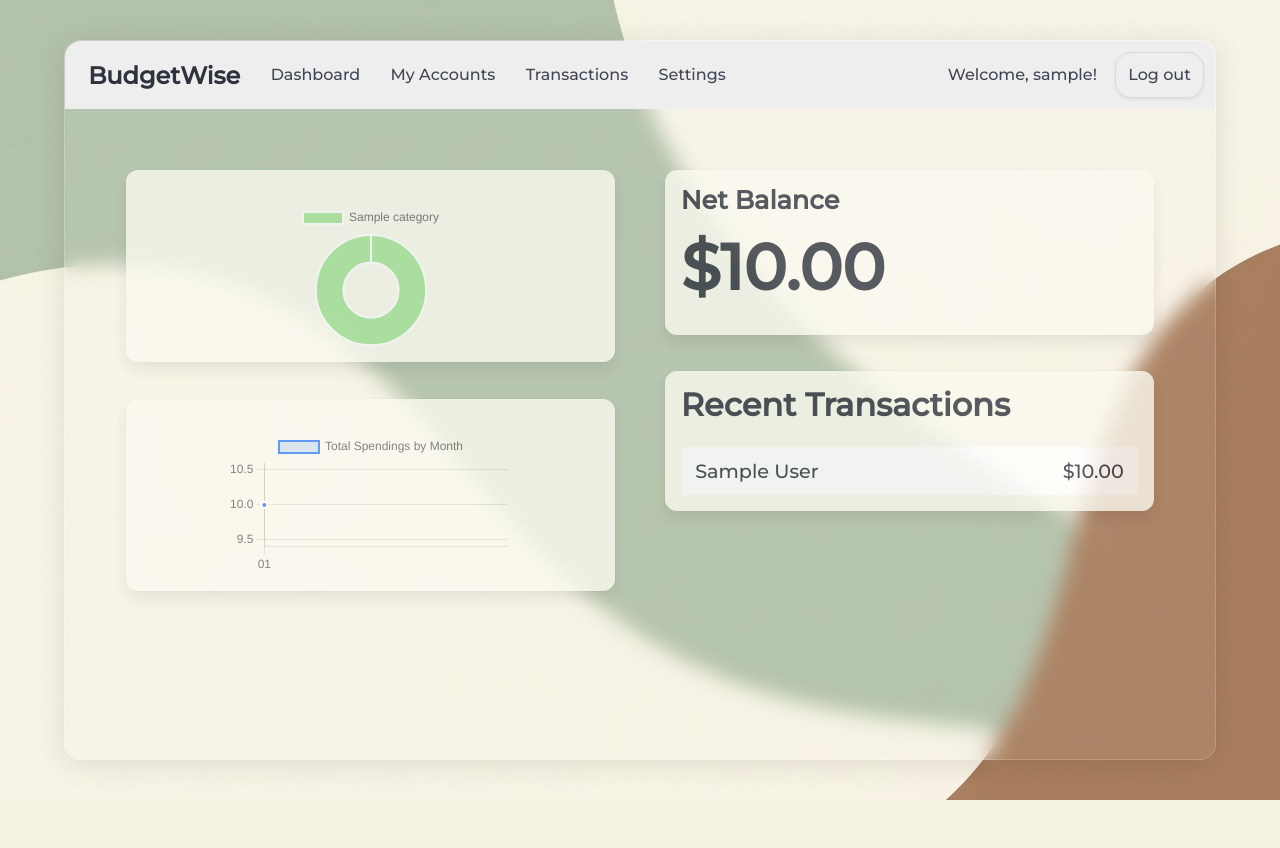
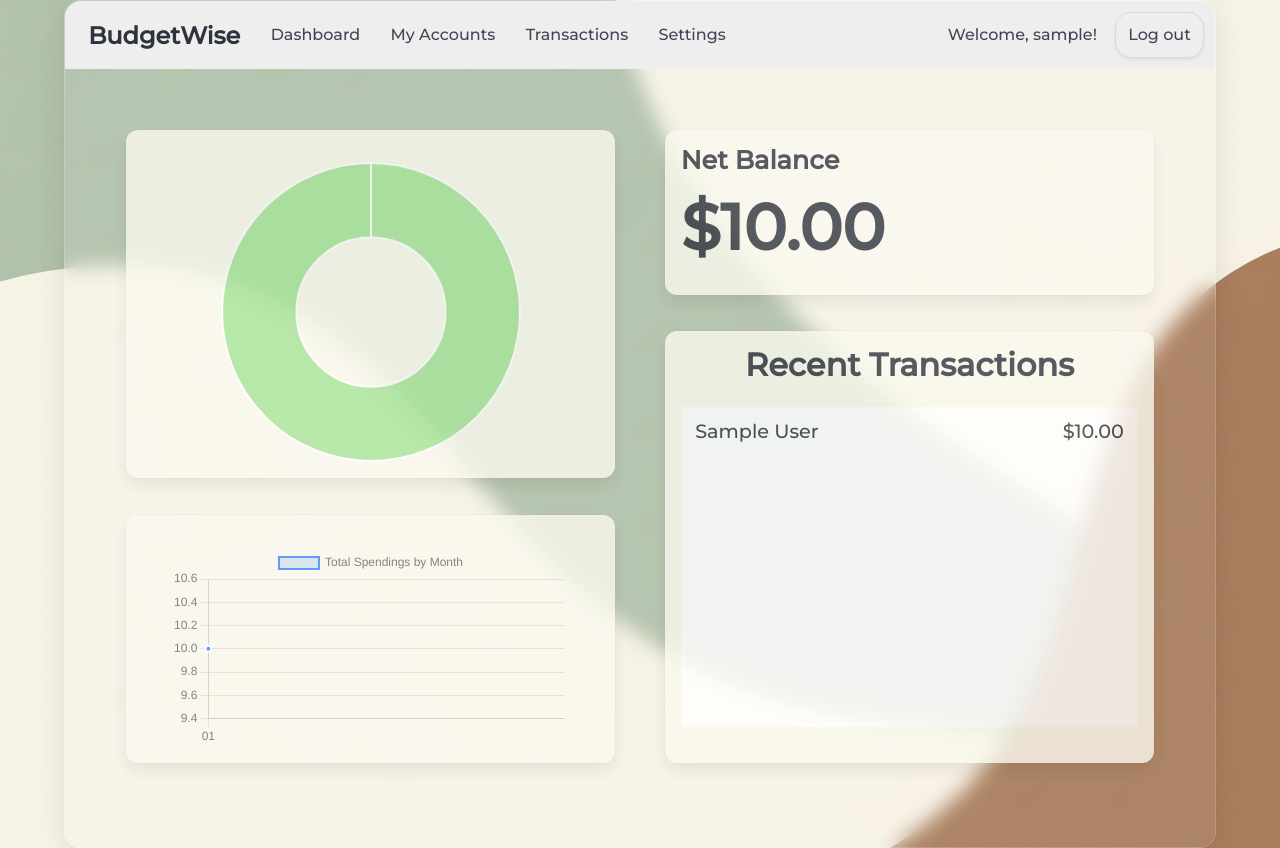
Before and after one commit to bugrick-dev/BudgetWise, a Flask app: page / in a window 1280 px wide. Before the commit the page ends 800 px from the top, so only its background shows below. Run offline with Flask 2, Linux system fonts and the light colour scheme; the visitor is signed in with stand-in values (Sample User, id 1); tables that the repository leaves empty hold one stand-in row (values such as "Sample post").

Commit message:
Added demo video

```diff
--- a/app.py
+++ b/app.py
@@ -74,19 +74,15 @@ def after_request(response):
 def add_default_categories():
     """Checks for and adds default categories to the database."""
     # Define your default categories here
-    default_categories = ['Groceries', 'Food', 'Rent', 'Transportation', 'Entertainment', 'Lifestyle', 'Luxury']
+    default_categories = ['Groceries', 'Food', 'Rent', 'Transportation', 'Entertainment', 'Lifestyle', 'Luxury', 'Other']
 
     print("Checking for default categories...")
     for category_name in default_categories:
-        # Check if the category already exists to avoid duplicates
-        exists = Category.query.filter_by(name=category_name).first()
-        if not exists:
-            # If it doesn't exist, create and add it
-            new_category = Category(name=category_name)       #pyright: ignore
-            db.session.add(new_category)
-            print(f"Added category: '{category_name}'")
-        else:
-            print(f"Category '{category_name}' already exists.")
+
+        new_category = Category(name=category_name)       #pyright: ignore
+        db.session.add(new_category)
+        print(f"Added category: '{category_name}'")
+
 
     db.session.commit()
     print("Default category check complete.")
@@ -110,7 +106,7 @@ def index():
     user = None
     if 'user_id' in session:
         user = User.query.get(session['user_id'])
-        accounts = Account.query.filter_by(user_id=user.id).all()                   #pyright: ignore
+        accounts = Account.query.filter_by(user_id=user.id).all()                   #pyright: ignore[reportOptionalMemberAccess]
         flag = None
         if Transaction.query.filter_by(user_id=user.id).all():                      #pyright: ignore
             flag = 1
@@ -183,7 +179,7 @@ def signup():
 @app.route("/login", methods=["GET", "POST"])
 def login():
 
-    session.clear()
+
 
     if request.method == "POST":
         username = request.form.get("username")
@@ -197,6 +193,7 @@ def login():
         if user is None or not check_password_hash(user.password_hash, password):
             return render_template("login.html", error="Invalid username or password")
 
+        session.clear()
         session["user_id"] = user.id
         session["username"] = user.username
 
@@ -249,15 +246,15 @@ def settings():
 @app.route("/delete_user", methods=["POST"])
 @login_required
 def delete_user():
-    user_id = session.get("user_id")
-    if user_id:
-        user = User.query.get(user_id)
-        if user:
-            db.session.delete(user)
-            db.session.commit()
-            session.clear()
-            return redirect(url_for("index"))
-    return redirect(url_for("settings"))
+
+    user = User.query.get(session.get("user_id"))
+    db.session.delete(user)
+    db.session.commit()
+    session.clear()
+    return redirect(url_for("index"))
+
+
+
 
 
 # Transactions Route
@@ -318,8 +315,6 @@ def add_transaction():
     category_id = request.form.get("category", type=int)
     try:
         account = Account.query.filter_by(id=account_id).first()
-
-
 
         new_transaction = Transaction(user_id=user_id,                  #pyright: ignore
                                     account_id=account_id,              #pyright: ignore
@@ -388,8 +383,5 @@ def delete_account(account_id):
     return redirect(url_for("accounts"))
 
 
-
-
-
 if __name__ == "__main__":
     app.run(debug=False)
--- a/templates/index.html
+++ b/templates/index.html
@@ -8,7 +8,7 @@
                 <!-- Left Column for Charts -->
                 <div class="column is-one-half-desktop is-full-mobile is-flex is-flex-direction-column">
                     <div class="box is-flex is-flex-grow-1">
-                        <div class="is-flex" style="justify-content: center; align-items: center; width: 100%; height: 90%; margin-top: 1rem;">
+                        <div class="is-flex" style="justify-content: center; align-items: center; width: 100%; height: 90%; margin-top: 1rem; min-height: 300px;">
                             {% if flag %}
                             <canvas id="donutChart"></canvas>
                             {% else %}
@@ -17,7 +17,7 @@
                         </div>
                     </div>
                     <div class="box is-flex is-flex-grow-1">
-                        <div class="is-flex" style="justify-content: center; align-items: center; width: 100%; height: 90%; margin-top: 1rem;">
+                        <div class="is-flex" style="justify-content: center; align-items: center; width: 100%; height: 90%; margin: 0; margin-top: 1rem; min-height: 200px;">
                             {% if flag %}
                             <canvas id="lineChart"></canvas>
                             {% else %}
@@ -39,10 +39,10 @@
                     </div>
 
                     <!-- Transactions Table -->
-                    <div class="box" id="transactions-table" style="text-align: left;">
+                    <div class="box is-flex is-flex-direction-column is-flex-grow-1" id="transactions-table" style="align-items: center; text-align: left;">
                         <h1 class="subtitle">Recent Transactions</h1>
                         {% if flag %}
-                        <table class="table is-fullwidth is-striped is-hoverable" style="text-align: center;">
+                        <table class="table is-fullwidth is-striped is-hoverable" style="height: 80%; text-align: center;">
                             <tbody>
                                 {% for account, transaction in transactions  %}
                                     <tr>
@@ -83,10 +83,17 @@ document.addEventListener('DOMContentLoaded', () => {
                 'rgba(210, 160, 120, 0.85)',
                 'rgba(235, 215, 190, 0.85)'
                 ],
-                hoverOffset: 4
+                hoverOffset: 4,
             }]
+        },
+        options: {
+            plugins: {
+                legend: {
+                    display: false,
                 }
             }
+        }
+    },
         );
 
         const lineChartData = JSON.parse('{{ lineChartData | tojson }}')
```
Also changed, not shown: README.md.
